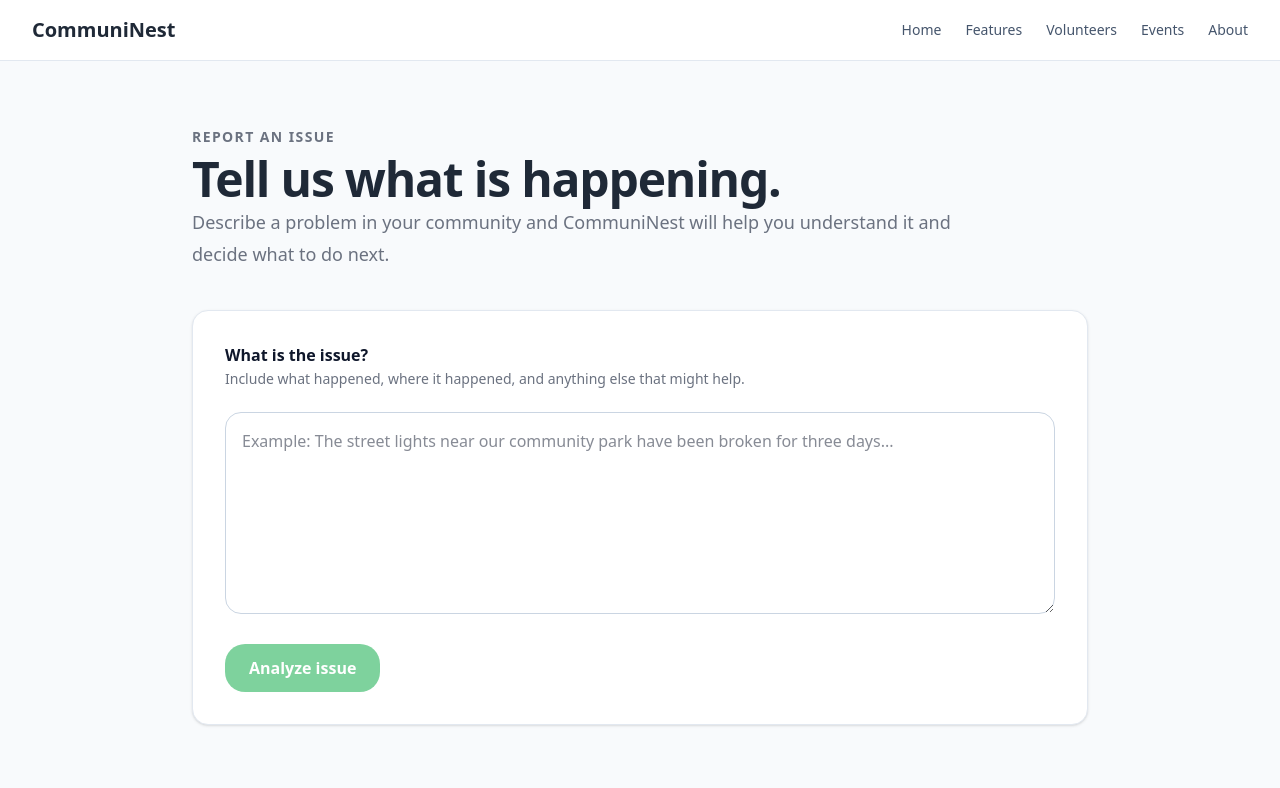
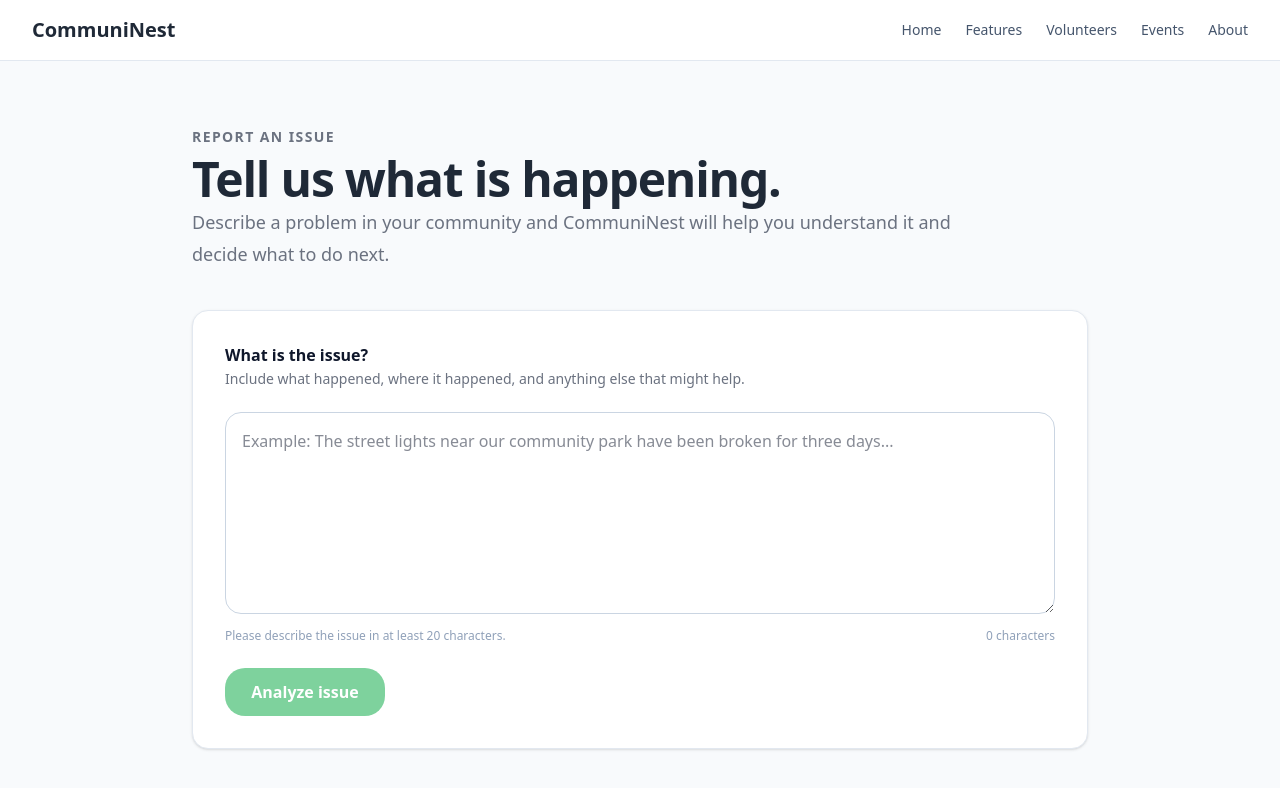
Before and after one commit to abdullahcodes-dev/FlyrankFrontendCapstone, a Next.js app: page /report in a window 1280 px wide. Shown: the top 788 px of the page. Built offline with nearby package versions, Linux system fonts and the light colour scheme.

Commit message:
feat: improve issue report validation and UX

```diff
--- a/app/api/analyze/route.ts
+++ b/app/api/analyze/route.ts
@@ -9,9 +9,9 @@ export async function POST(request: Request) {
   try {
     const { issue } = await request.json();
 
-    if (!issue || typeof issue !== "string" || issue.trim().length < 5) {
+    if (!issue || typeof issue !== "string" || issue.trim().length < 20) {
       return NextResponse.json(
-        { error: "Please describe the issue in more detail." },
+        { error: "Please describe the issue in a little bit more detail." },
         { status: 400 }
       );
     }
--- a/app/report/page.tsx
+++ b/app/report/page.tsx
@@ -16,7 +16,7 @@ export default function ReportPage() {
   const [error, setError] = useState("");
 
   async function handleAnalyze() {
-    if (!issue.trim()) return;
+    if (issue.trim().length < 20 || loading) return;
 
     setLoading(true);
     setError("");
@@ -49,9 +49,18 @@ export default function ReportPage() {
     }
   }
 
+  function handleReset() {
+    setIssue("");
+    setAnalysis(null);
+    setError("");
+  }
+
+  const characterCount = issue.length;
+
   return (
     <main className="min-h-screen bg-slate-50 px-6 py-16">
       <div className="mx-auto max-w-4xl">
+        {/* Page introduction */}
         <div className="mb-10">
           <p className="text-sm font-semibold uppercase tracking-widest text-slate-500">
             Report an issue
@@ -67,6 +76,7 @@ export default function ReportPage() {
           </p>
         </div>
 
+        {/* Report form */}
         <section className="rounded-2xl border border-slate-200 bg-white p-8 shadow-sm">
           <label
             htmlFor="issue"
@@ -83,42 +93,118 @@ export default function ReportPage() {
           <textarea
             id="issue"
             value={issue}
-            onChange={(e) => setIssue(e.target.value)}
+            onChange={(e) => {
+              setIssue(e.target.value);
+              setError("");
+            }}
             placeholder="Example: The street lights near our community park have been broken for three days..."
             rows={7}
-            className="mt-5 w-full rounded-2xl border border-slate-300 px-4 py-4 text-base text-slate-900 outline-none transition focus:border-green-600 focus:ring-2 focus:ring-green-100"
+            disabled={loading}
+            aria-describedby="issue-help"
+            className="mt-5 w-full rounded-2xl border border-slate-300 px-4 py-4 text-base text-slate-900 outline-none transition focus:border-green-600 focus:ring-2 focus:ring-green-100 disabled:cursor-not-allowed disabled:bg-slate-50"
           />
+
+          <div
+            id="issue-help"
+            className="mt-2 flex items-center justify-between text-xs text-slate-400"
+          >
+            <span>
+              Please describe the issue in at least 20 characters.
+            </span>
+
+            <span>{characterCount} characters</span>
+          </div>
 
           <button
             type="button"
             onClick={handleAnalyze}
-            disabled={loading || !issue.trim()}
-            className="mt-6 rounded-xl bg-green-600 px-6 py-3 font-semibold text-white transition hover:bg-green-700 disabled:cursor-not-allowed disabled:opacity-50"
+            disabled={loading || issue.trim().length < 20}
+            className="mt-6 inline-flex min-w-40 items-center justify-center rounded-xl bg-green-600 px-6 py-3 font-semibold text-white transition hover:bg-green-700 disabled:cursor-not-allowed disabled:opacity-50"
           >
-            {loading ? "Analyzing..." : "Analyze issue"}
+            {loading ? (
+              <>
+                <span
+                  className="mr-2 h-4 w-4 animate-spin rounded-full border-2 border-white border-t-transparent"
+                  aria-hidden="true"
+                />
+                Analyzing...
+              </>
+            ) : (
+              "Analyze issue"
+            )}
           </button>
 
-          {error && (
+          {/* Loading message */}
+          {loading && (
+            <div
+              className="mt-6 rounded-xl border border-green-100 bg-green-50 p-5"
+              role="status"
+              aria-live="polite"
+            >
+              <p className="font-semibold text-slate-900">
+                CommuniNest is analyzing your issue
+              </p>
+
+              <p className="mt-1 text-sm text-slate-600">
+                This may take a few seconds. We are identifying the issue type,
+                estimating urgency, and preparing practical next steps.
+              </p>
+            </div>
+          )}
+
+          {/* Error */}
+          {error && !loading && (
             <div
               role="alert"
+              aria-live="assertive"
               className="mt-6 rounded-xl border border-red-200 bg-red-50 p-5 text-red-800"
             >
               <p className="font-semibold">Analysis failed</p>
+
               <p className="mt-1 text-sm">{error}</p>
+
+              <button
+                type="button"
+                onClick={handleAnalyze}
+                className="mt-4 rounded-lg border border-red-300 bg-white px-4 py-2 text-sm font-semibold text-red-700 transition hover:bg-red-100"
+              >
+                Try again
+              </button>
             </div>
           )}
 
-          {analysis && (
-            <div className="mt-8 rounded-2xl border border-green-200 bg-green-50 p-6">
+          {/* Submitted issue */}
+          {analysis && !loading && (
+            <div className="mt-8">
+              <div className="rounded-2xl border border-slate-200 bg-slate-50 p-6">
+                <p className="text-xs font-semibold uppercase tracking-wider text-slate-500">
+                  Your reported issue
+                </p>
+
+                <p className="mt-3 leading-7 text-slate-700">{issue}</p>
+              </div>
+
+              {/* AI analysis */}
+              <div
+                className="mt-5 rounded-2xl border border-green-200 bg-green-50 p-6"
+                aria-live="polite"
+              >
+                <div className="flex flex-col gap-2 sm:flex-row sm:items-center sm:justify-between">
                   <h2 className="text-xl font-bold text-slate-900">
                     CommuniNest AI Analysis
                   </h2>
+
+                  <span className="inline-flex w-fit rounded-full bg-green-100 px-3 py-1 text-xs font-semibold text-green-700">
+                    AI-generated guidance
+                  </span>
+                </div>
 
                 {analysis.issueType && (
                   <div className="mt-6">
                     <h3 className="font-semibold text-slate-900">
                       1. Issue type
                     </h3>
+
                     <p className="mt-2 text-slate-700">
                       {analysis.issueType}
                     </p>
@@ -130,6 +216,7 @@ export default function ReportPage() {
                     <h3 className="font-semibold text-slate-900">
                       2. Urgency
                     </h3>
+
                     <p className="mt-2 text-slate-700">
                       {analysis.urgency}
                     </p>
@@ -166,6 +253,18 @@ export default function ReportPage() {
                     </div>
                   )}
               </div>
+
+              {/* Reset */}
+              <div className="mt-6 flex justify-end">
+                <button
+                  type="button"
+                  onClick={handleReset}
+                  className="rounded-xl border border-slate-300 bg-white px-5 py-3 text-sm font-semibold text-slate-700 transition hover:bg-slate-50"
+                >
+                  Analyze another issue
+                </button>
+              </div>
+            </div>
           )}
         </section>
       </div>
```
Lines whose indentation alone changed are shown as unchanged.
